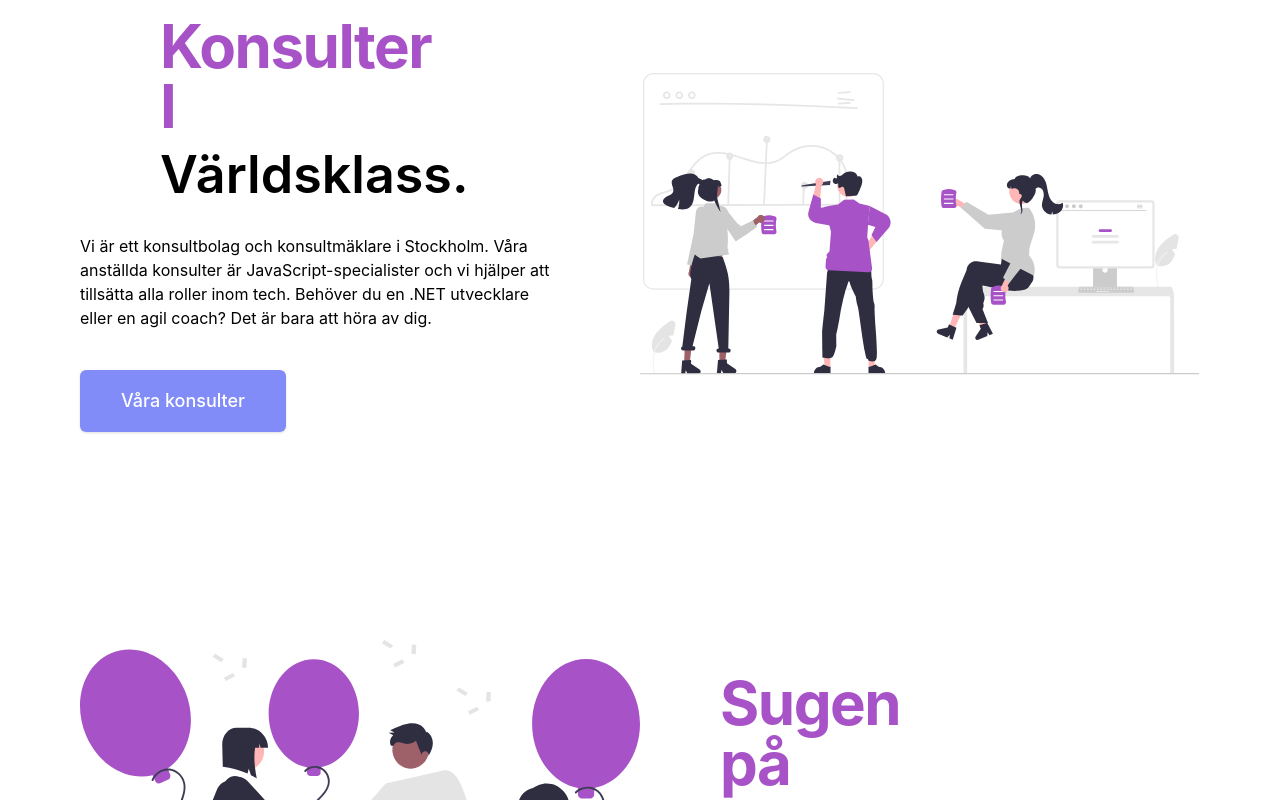
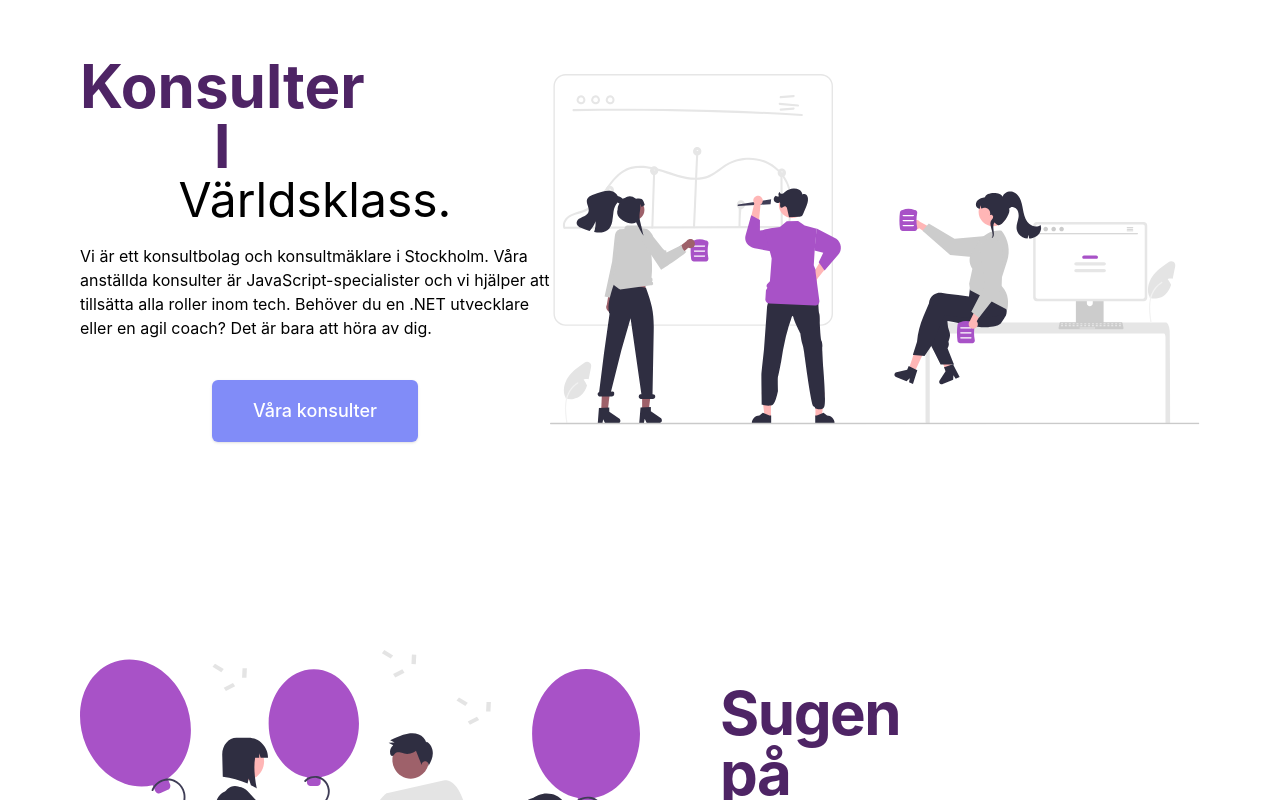
Before and after one commit to hampusfredriksson/freecode-web, a Next.js app: page / in a window 1280 px wide. Shown: the part 920-1720 px from the top of the page. Built offline with nearby package versions, Linux system fonts and the light colour scheme.

Commit message:
css tweaks home + consult page

```diff
--- a/pages/consultant.tsx
+++ b/pages/consultant.tsx
@@ -5,7 +5,7 @@ import Image from "next/image";
 const Consultant: NextPage = () => {
   const consultants = [
     {
-      id: "1",
+      id: 1,
       name: "Hampus",
       title: "Frontend dev",
       about:
@@ -14,7 +14,7 @@ const Consultant: NextPage = () => {
         "https://doodleipsum.com/700/avatar?bg=D98D63&i=8ea4626088daa443e5a3d13e1658f832",
     },
     {
-      id: "2",
+      id: 2,
       name: "Kalle",
       title: "Fullstack dev",
       about: "Dont plays sport XYZ blah blah blah",
@@ -22,7 +22,7 @@ const Consultant: NextPage = () => {
         "https://doodleipsum.com/700/avatar?bg=6392D9&i=df724d7c95f42ff94943275dcdcbacfc",
     },
     {
-      id: "3",
+      id: 3,
       name: "Anders",
       title: "Frontend dev",
       about:
@@ -31,7 +31,7 @@ const Consultant: NextPage = () => {
         "https://doodleipsum.com/700/avatar?bg=6392D9&i=ddca8586297823667d3bc8df76612061",
     },
     {
-      id: "4",
+      id: 4,
       name: "Palle",
       title: "DevOps engineer",
       about: "Lorem lorem ",
@@ -39,7 +39,7 @@ const Consultant: NextPage = () => {
         "https://doodleipsum.com/700/avatar?bg=6392D9&i=0bdc1ecca366772a1c4b55232ef1e6c5",
     },
     {
-      id: "5",
+      id: 5,
       name: "Malle",
       title: "Cloud Architect",
       about: "Lorem sorem",
@@ -47,7 +47,7 @@ const Consultant: NextPage = () => {
         "https://doodleipsum.com/700/avatar?bg=6392D9&i=c2a46927c51b9a0707dcd491590fe419",
     },
     {
-      id: "6",
+      id: 6,
       name: "Tjalle",
       title: "Frontend dev",
       about:
@@ -55,9 +55,8 @@ const Consultant: NextPage = () => {
       image:
         "https://doodleipsum.com/700/avatar?bg=6392D9&i=c2a46927c51b9a0707dcd491590fe419",
     },
-    ,
   ];
-  // BUG This needs to be fixed since it slows down the page render
+
   return (
     <>
       <div className="flex justify-center mt-24">
@@ -65,31 +64,31 @@ const Consultant: NextPage = () => {
       </div>
       <div className="container max-w-7xl mx-auto px-4">
         <div className="flex flex-wrap">
-          {consultants.map((consult, index) => (
+          {consultants.map((item, index: number) => (
             <div
               className="w-full md:w-6/12 flex justify-center lg:w-3/12 lg:mb-0 mb-12 px-4"
-              key={consult?.id}>
+              key={item?.id}>
               <div className="px-6 py-20">
                 <div className="group">
                   <Image
                     alt="John Doe"
-                    src={consult?.image}
+                    src={item.image}
                     width={300}
                     height={300}
                     className="rounded-3xl shadow-lg max-w-full h-auto align-middle border-none undefined"
                   />
                   <div className="top-0 left-0 w-full h-0 flex flex-col justify-center items-center transition-all transform translate-y-8 opacity-0 duration-500 group-hover:opacity-90 group-hover:translate-y-0">
-                    <p className=" top-0 left-0 rounded-md bg-slate-200 w-auto max-w-[300px] py-2 px-6 text-center">
-                      {consult?.about}
+                    <p className=" top-0 left-0 font-mono font-medium tracking-tighter rounded-lg bg-slate-200 w-auto max-w-[300px] py-2 px-6 text-center">
+                      {item?.about}
                     </p>
                   </div>
                 </div>
                 <div className="pt-4 text-center">
                   <h1 className="text-gray-900 sm:text-center text-xl font-serif font-bold leading-normal mt-0 mb-2">
-                    {consult?.name}
+                    {item?.name}
                   </h1>
-                  <div className="text-blue-gray-700 text-base font-light leading-relaxed mt-0 mb-2 border-slate-400 border">
-                    {consult?.title}
+                  <div className="text-gray-700 text-base font-light leading-relaxed mt-0 mb-2">
+                    {item?.title}
                   </div>
                 </div>
               </div>
--- a/pages/index.tsx
+++ b/pages/index.tsx
@@ -22,27 +22,30 @@ const Home: NextPage = () => {
       <div className="w-full h-screen">
         <video
           src="/images/code.mp4"
-          // autoPlay
+          autoPlay
           loop
           muted
           className="w-full h-full object-fill"
         />
       </div>
 
-      <main className="flex md:flex-row flex-col sm:py-16 py-6 px-20 mb-20">
-        <div className="flex-1 flex justify-center items-start flex-col xl:px-0 sm:px-16 px-6">
-          <div className="flex flex-row justify-between mx-20 items-center w-full">
-            <h1 className="flex-1 text-4xl font-bold tracking-tight text-purple-freecode sm:text-5xl md:text-6xl">
-              Konsulter <br className="sm:block" />{" "}
-              <span className="text-gradient">I</span>{" "}
+      <main className="flex md:flex-row flex-col sm:py-16 my-10 px-20 mb-20">
+        <div className="flex justify-center items-center flex-col xl:px-0 px-6">
+          <div className="flex flex-row justify-between items-center w-full">
+            <h1 className="text-6xl font-bold text-purple-freecode">
+              Konsulter
+              <div className="sm:block">
+                {" "}
+                <span className="flex justify-center sm:text-center">
+                  I
+                </span>{" "}
+              </div>
             </h1>
           </div>
 
-          <h1 className="font-semibold ss:text-[68px] mx-20 text-[52px] text-black w-full">
-            Världsklass.
-          </h1>
+          <h2 className="flex justify-end text-5xl text-black">Världsklass.</h2>
           <div>
-            <p className="max-w-[470px] mt-5 flex justify-center">
+            <p className="max-w-[470px]  mt-5 flex justify-center">
               {description}
             </p>
           </div>
--- a/tailwind.config.js
+++ b/tailwind.config.js
@@ -7,7 +7,7 @@ module.exports = {
   theme: {
     extend: {
       colors: {
-        "purple-freecode": "#A852C7",
+        "purple-freecode": "#4e2465",
         linkedin: "#0072b1",
         mail: "#DB4437",
         discord: "#7289DA",
```
Also changed, not shown: 1 other file (tests, documents, lock files or other folders).
